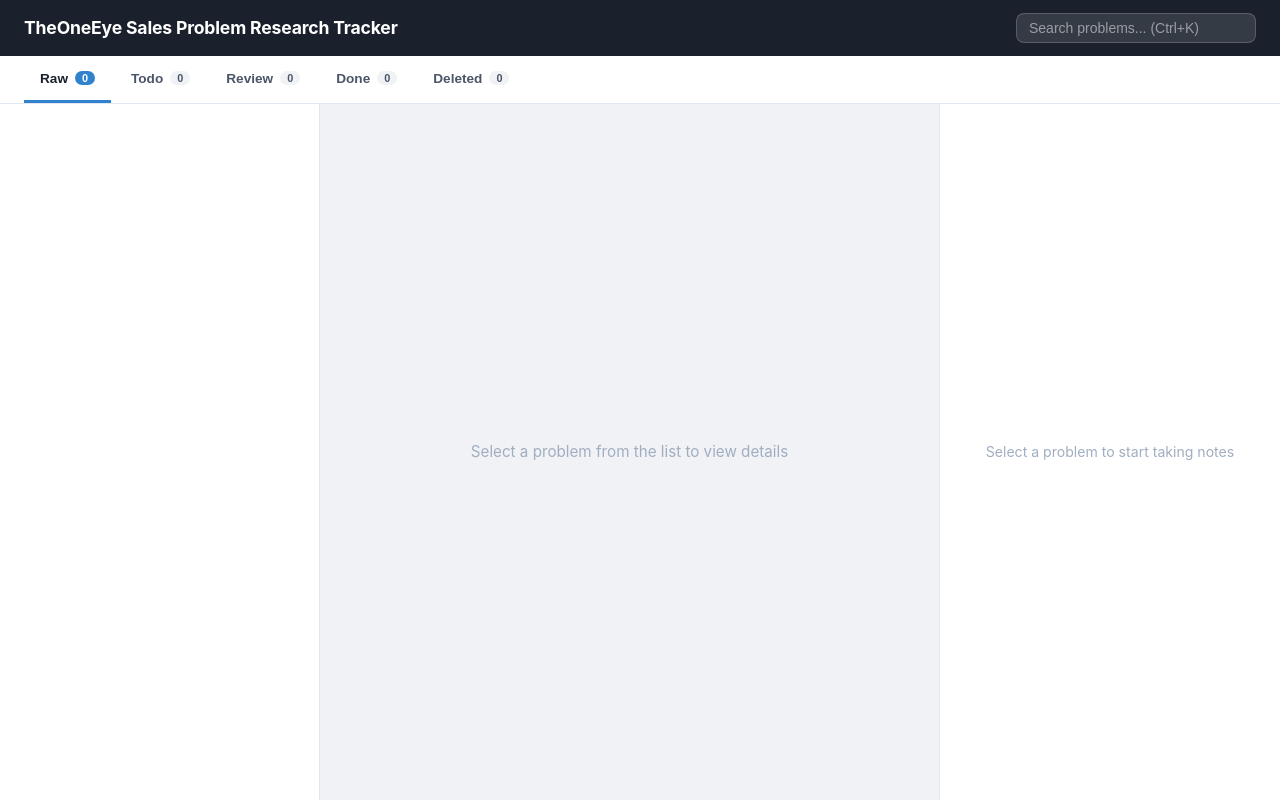
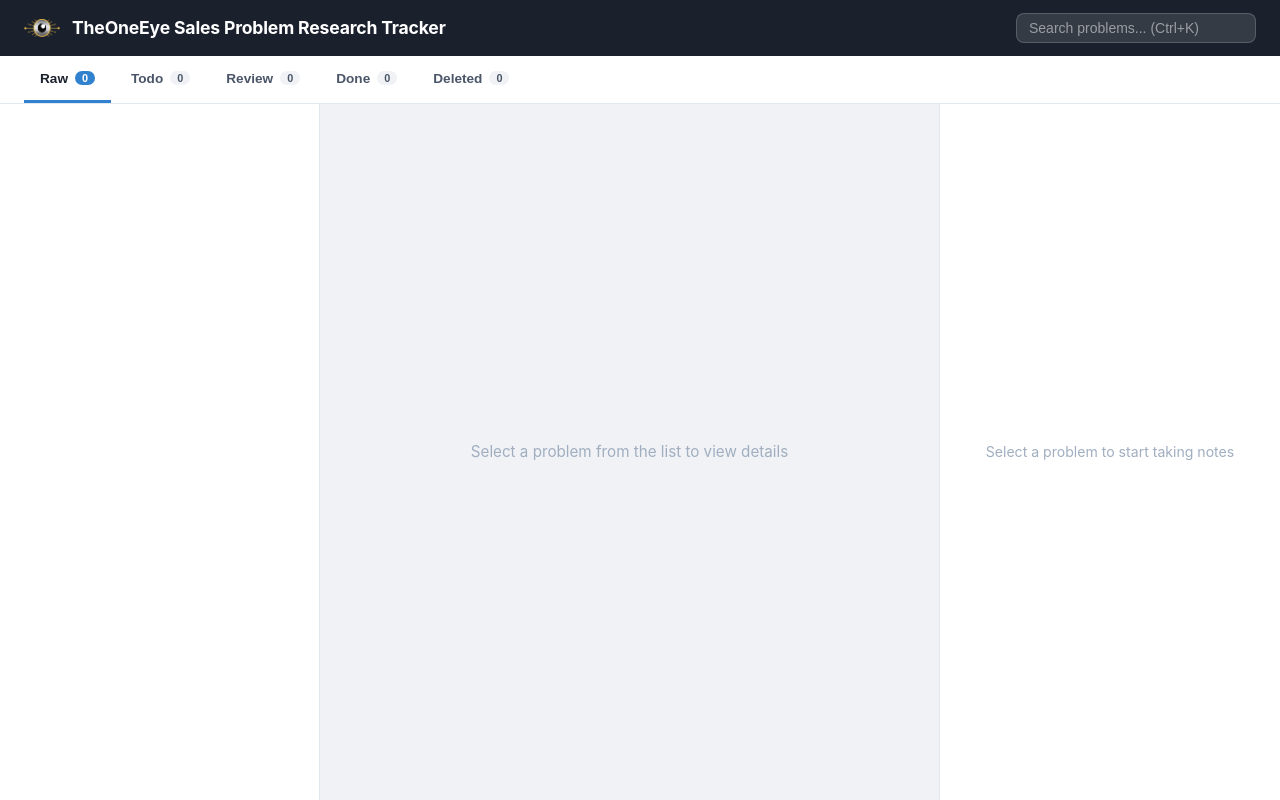
Before and after one commit to Roshan-yadav-evil-genius/TheOneEye-SalesProblem-Findings-Portal, a Flask app: page / in a window 1280 px wide. Run offline with Flask 3, Linux system fonts and the light colour scheme; data that the repository does not hold is empty.

Commit message:
logo added

```diff
--- a/templates/index.html
+++ b/templates/index.html
@@ -4,6 +4,8 @@
     <meta charset="UTF-8">
     <meta name="viewport" content="width=device-width, initial-scale=1.0">
     <title>Problem Tracker - The One Eye Researchers</title>
+    <link rel="icon" type="image/png" href="/static/LogoSquare.png">
+    <link rel="apple-touch-icon" href="/static/LogoSquare.png">
     <style>
         :root {
             --primary: #1a202c;
@@ -46,6 +48,18 @@
             position: fixed;
             top: 0; left: 0; right: 0;
             z-index: 100;
+        }
+        .app-header-brand {
+            display: flex;
+            align-items: center;
+            gap: 12px;
+            min-width: 0;
+        }
+        .app-logo {
+            width: 36px;
+            height: 36px;
+            object-fit: contain;
+            flex-shrink: 0;
         }
         .app-header h1 { font-size: 1.1rem; font-weight: 700; letter-spacing: -0.01em; }
         .search-box {
@@ -417,7 +431,10 @@
 <body>
 
 <header class="app-header">
-    <h1>TheOneEye Sales Problem Research Tracker</h1>
+    <div class="app-header-brand">
+        <img src="/static/Logo.png" alt="" class="app-logo" width="36" height="36">
+        <h1>TheOneEye Sales Problem Research Tracker</h1>
+    </div>
     <input type="text" class="search-box" id="searchInput" placeholder="Search problems... (Ctrl+K)">
 </header>
 
```
Also changed, not shown: static/Logo.png (added), static/LogoSquare.png (added).
